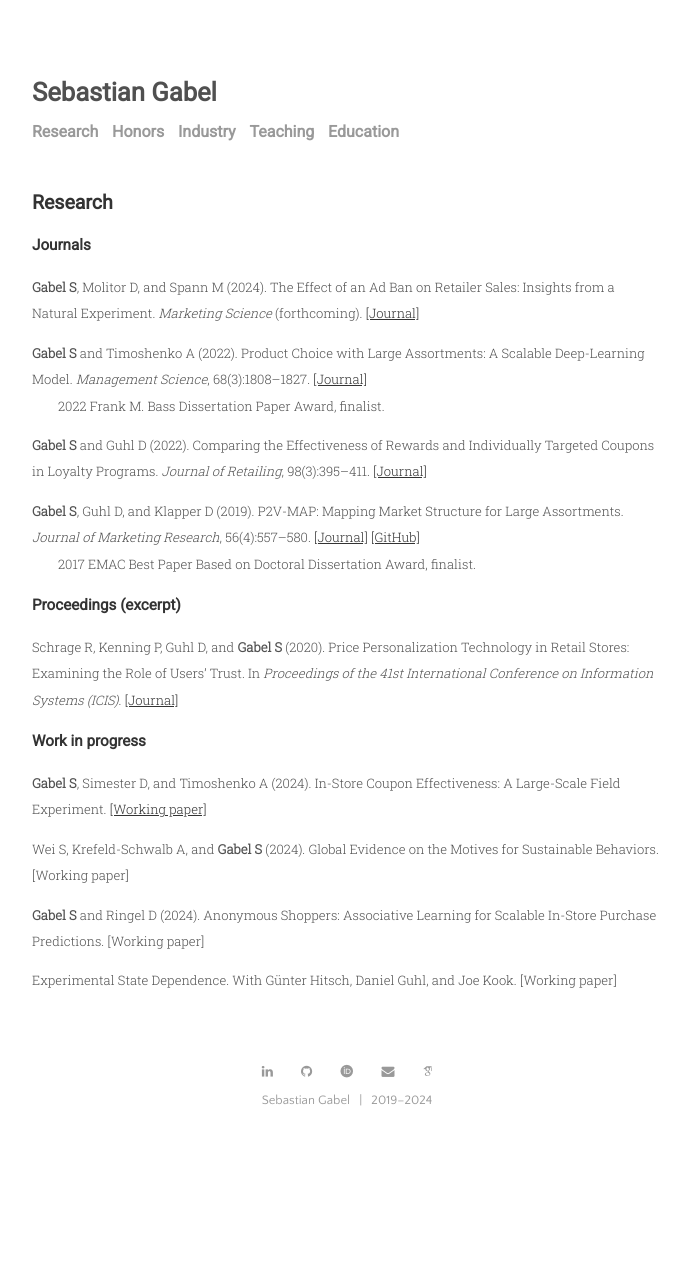
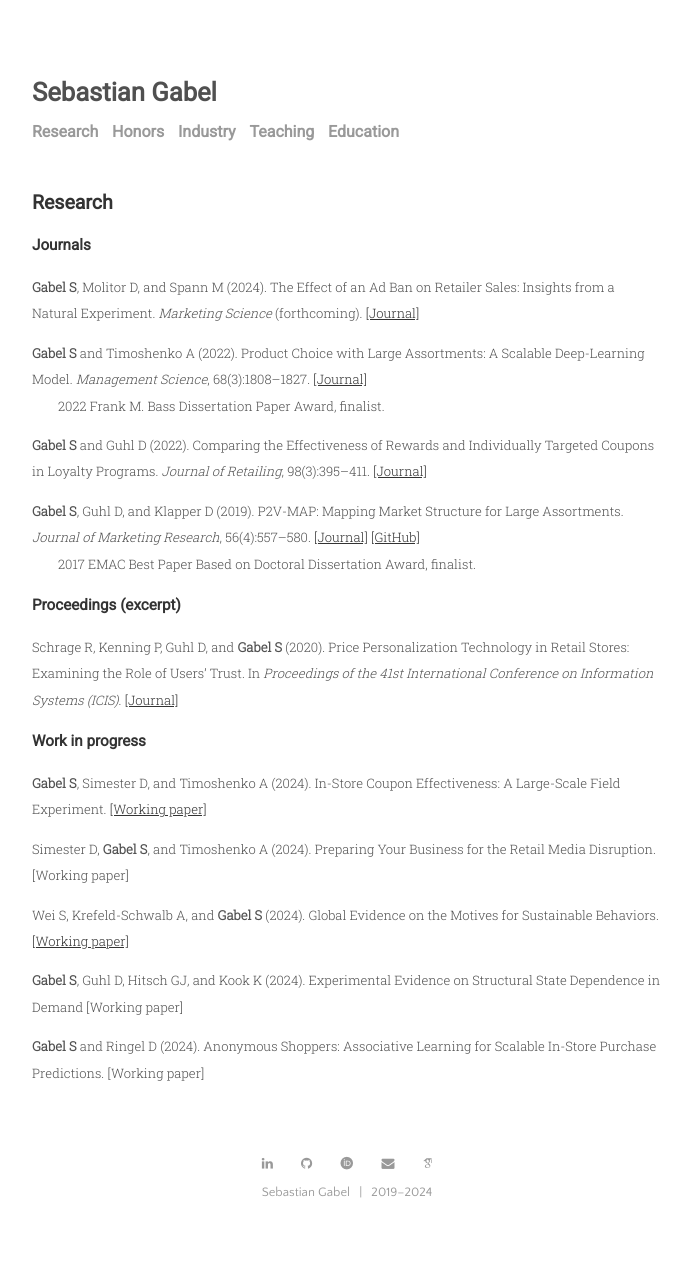
Before and after one commit to sbstn-gbl/sbstn-gbl.github.io, a Jekyll site: the page built from menu/research.md, in a window 1280 px wide. Shown: the whole page, without its empty margins (293-984 px from the left). Built offline with Jekyll 4.4.1, drawn with Linux system fonts in a browser that asks for light colours; some web fonts are replaced; before the commit the page ends 1170 px from its top, so only the background shows below that.

Commit message:
updated research

```diff
--- a/menu/research.md
+++ b/menu/research.md
@@ -26,8 +26,10 @@ Schrage R, Kenning P, Guhl D, and **Gabel S** (2020). Price Personalization Tech
 
 **Gabel S**, Simester D, and Timoshenko A (2024). In-Store Coupon Effectiveness: A Large-Scale Field Experiment. [[Working paper]](https://papers.ssrn.com/sol3/papers.cfm?abstract_id=4335525)
 
-Wei S, Krefeld-Schwalb A, and **Gabel S** (2024). Global Evidence on the Motives for Sustainable Behaviors. [Working paper]
+Simester D, **Gabel S**, and Timoshenko A (2024). Preparing Your Business for the Retail Media Disruption. [Working paper]
+
+Wei S, Krefeld-Schwalb A, and **Gabel S** (2024). Global Evidence on the Motives for Sustainable Behaviors. [[Working paper]](https://doi.org/10.31234/osf.io/syku6)
+
+**Gabel S**, Guhl D, Hitsch GJ, and Kook K (2024).  Experimental Evidence on Structural State Dependence in Demand [Working paper]
 
 **Gabel S** and Ringel D (2024). Anonymous Shoppers: Associative Learning for Scalable In-Store Purchase Predictions. [Working paper]
-
-Experimental State Dependence. With Günter Hitsch, Daniel Guhl, and Joe Kook. [Working paper]
```
